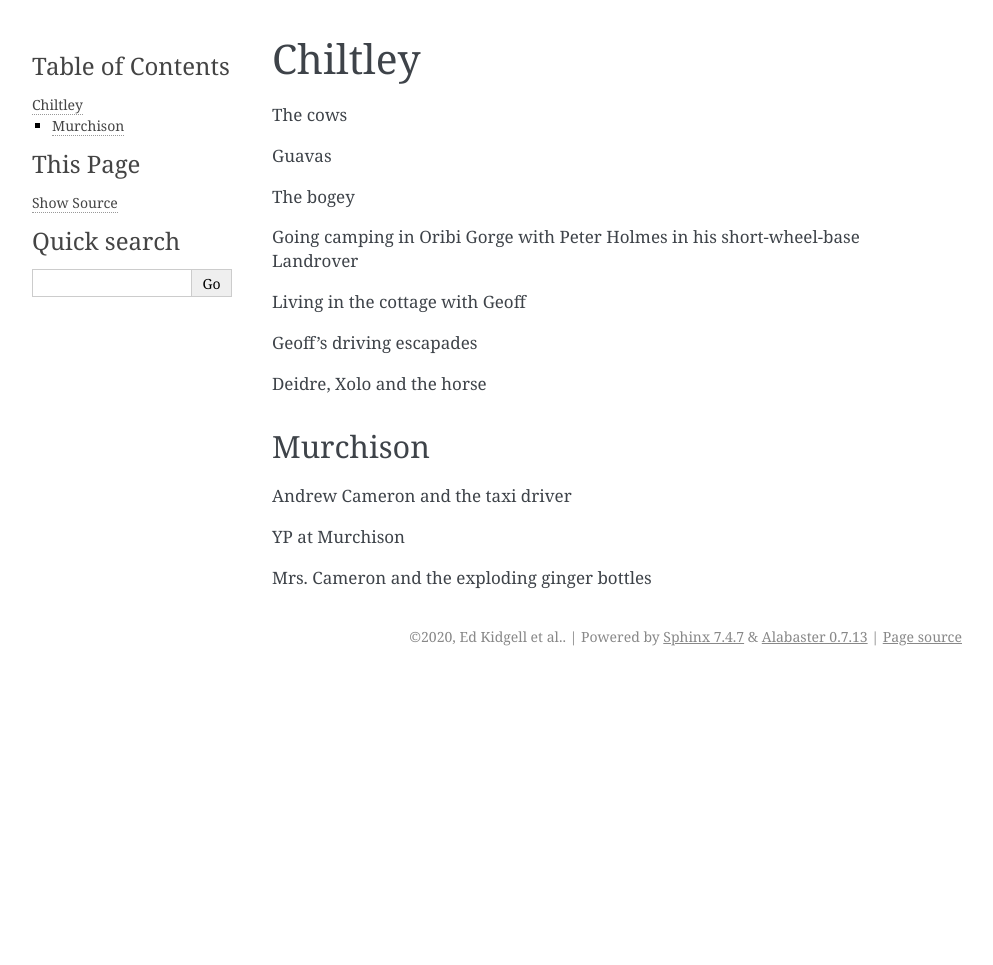
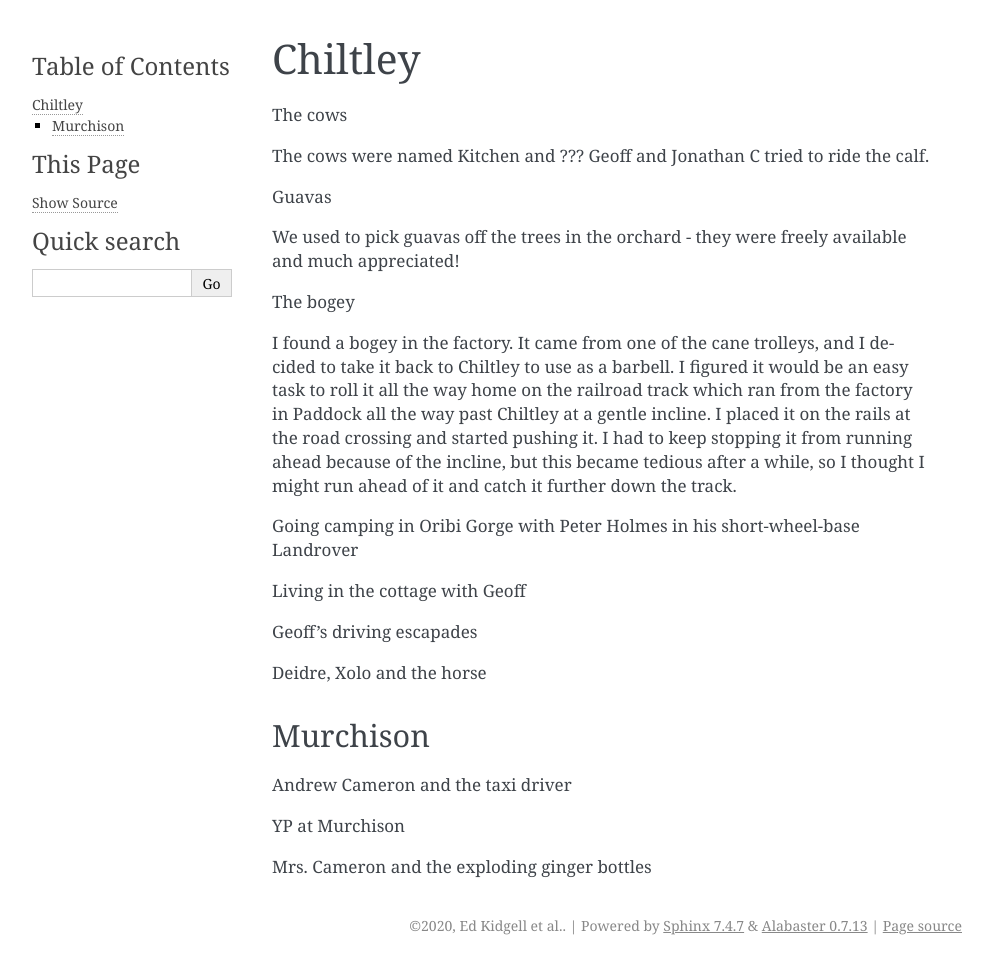
Before and after one commit to flakjakk/kidgell_stories, a Sphinx documentation site: the page built from docs/source/chiltley.rst, in a window 1280 px wide. Shown: the whole page, without its empty margins (148-1141 px from the left). Built offline with Sphinx 7.4.7, drawn with Linux system fonts in a browser that asks for light colours; before the commit the page ends 900 px from its top, so only the background shows below that.

Commit message:
Adding some detail 01

```diff
--- a/docs/source/chiltley.rst
+++ b/docs/source/chiltley.rst
@@ -3,9 +3,15 @@ Chiltley
 
 The cows
 
+The cows were named Kitchen and ??? Geoff and Jonathan C tried to ride the calf.
+
 Guavas
 
+We used to pick guavas off the trees in the orchard - they were freely available and much appreciated!
+
 The bogey
+
+I found a bogey in the factory. It came from one of the cane trolleys, and I decided to take it back to Chiltley to use as a barbell. I figured it would be an easy task to roll it all the way home on the railroad track which ran from the factory in Paddock all the way past Chiltley at a gentle incline. I placed it on the rails at the road crossing and started pushing it. I had to keep stopping it from running ahead because of the incline, but this became tedious after a while, so I thought I might run ahead of it and catch it further down the track.
 
 Going camping in Oribi Gorge with Peter Holmes in his short-wheel-base Landrover
 
--- a/docs/source/subject-matter.rst
+++ b/docs/source/subject-matter.rst
@@ -10,6 +10,7 @@ Subject matter
    eastlondon
    kimberley
    paarl
+   benoni
 
 
 Some ideas:
```
Also changed, not shown: docs/source/benoni.rst (added, +14 -0 lines).
